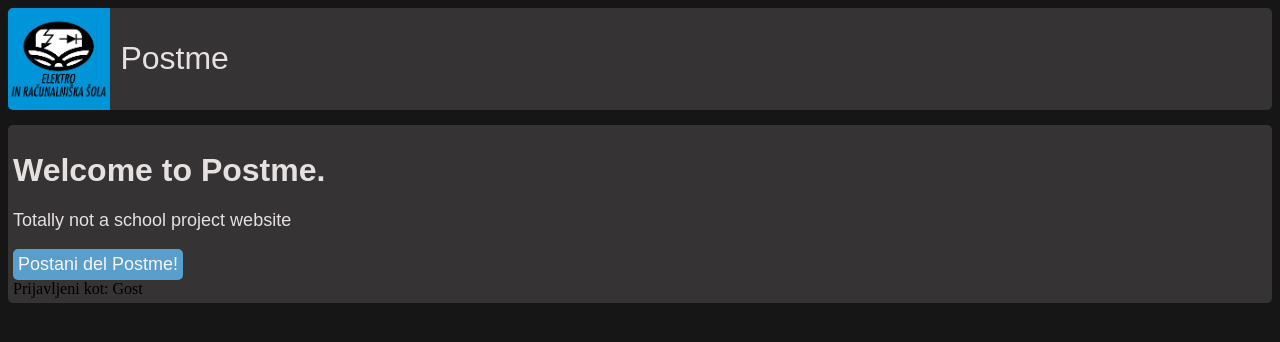
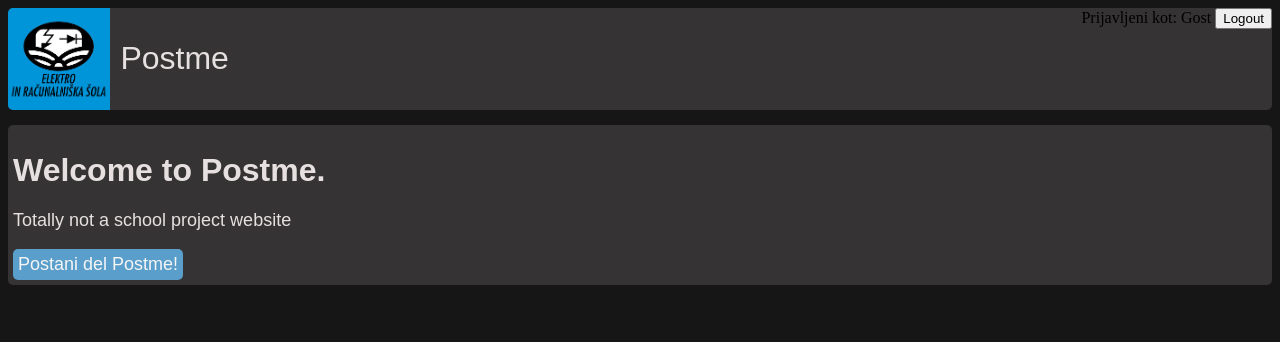
Before and after one commit to Unh0li/Reddit-projekt, a PHP site: page / in a window 1280 px wide. Shown: the top 342 px of the page. Run offline with PHP 8.4, Linux system fonts and the light colour scheme.

Commit message:
logout pa name display

```diff
--- a/css/index_style.css
+++ b/css/index_style.css
@@ -56,3 +56,5 @@ header{
     position:sticky;
     top : 0;
 }
+
+.profil{     flex: 1;     text-align: right; /* Align content to the right */ }
--- a/index.php
+++ b/index.php
@@ -20,6 +20,13 @@ if (isset($_SESSION['email'])) {
     <div class="meni">
         <img src="./slike/ers.png">
         <p>Postme</p>
+            <div class="profil">
+                <span>Prijavljeni kot: <?php echo $username; ?></span>
+                <a href="logout.php">
+                    <button>Logout</button>
+
+                </a>
+            </div>
     </div>
     </header>
     <div class="welcome">
@@ -28,8 +35,6 @@ if (isset($_SESSION['email'])) {
         <a href="register.php">
         <button>Postani del Postme!</button>
         </a>
-        <br>
-        <span>Prijavljeni kot: <?php echo $username; ?></span>
     </div>
     <br>
 </body>
```
